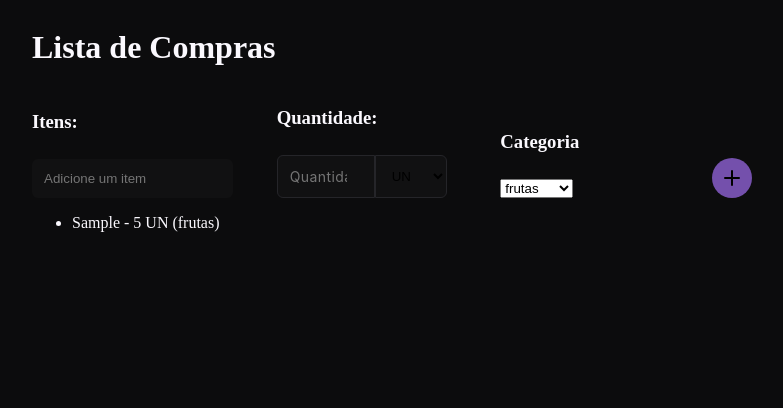
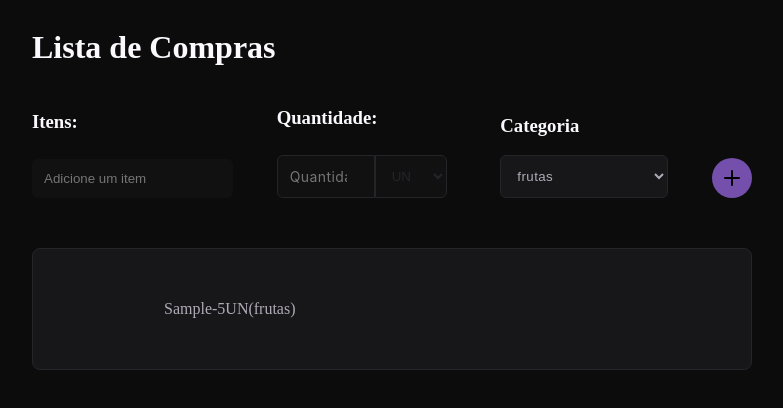
Before and after one commit to ThiagoDebiazi/shopping-list, a React (Vite) app: page / in a window 1280 px wide. Both pictures are taken after typing "Sample", "5" into the empty fields and a click on the button 979 px from the left and 178 px from the top of the page. Shown: the top 408 px of the page, without its empty margins (248-1031 px from the left). Built offline with nearby package versions, Linux system fonts and the light colour scheme.

Commit message:
setting up a checkbox

```diff
--- a/src/App.jsx
+++ b/src/App.jsx
@@ -56,13 +56,30 @@ function App() {
         </div>
         <button type='submit' className='add' onClick={handleAddItems}><Plus /></button>
       </form>
-      <ul>
-        {arrayItems.map((item, index) => (
-          <li key={index}>
-            {item.Itens} - {item.Quantidade} {item.Unidade} ({item.Categoria})
-          </li>
-        ))}
-      </ul>
+      <div className='itemsSubmited'>
+        <ul>
+          {arrayItems.map((item, index) => (
+            <li className='itemsSubmited2' key={index}>
+              <label className='checkBox'>
+                <input type='checkbox' checked='checked'></input>
+                <span className='Checkmark'></span>
+              </label>
+              <div className='siItems'>
+                {item.Itens}
+              </div>-
+              <div className='siQuantidade'>
+                {item.Quantidade}
+              </div>
+              <div className='siUnidade'>
+                {item.Unidade}
+              </div>
+              <div className='siCategoria'>
+                ({item.Categoria})
+              </div>
+            </li>
+          ))}
+        </ul>
+      </div>
     </div>
     </>
   )
--- a/src/index.css
+++ b/src/index.css
@@ -56,6 +56,7 @@ body {
   border-radius: 6px;
   border: var(--gray300);
   background: var(--gray-500);
+  color: var(--gray-200);
 }
 
 .items {
@@ -95,6 +96,7 @@ body {
   border-radius: 0px 6px 6px 0px;
   border: 1px solid var(--gray-300);
   background: var(--gray-500);
+  color: var(--gray-300);
 }
 
 .quantidade {
@@ -115,6 +117,17 @@ body {
 
 .selectCategoria {
   display: flex;
+  background-color: var(--gray-500);
+  color: var(--gray-200);
+  padding: 12px;
+  align-items: center;
+  letter-spacing: 0.42px;
+  border-radius: 6px;
+  gap: 8px;
+  align-self: stretch;
+  border: 1px solid var(--gray-300);
+  background: var(--gray-400);
+
 }
 
 .categoria {
@@ -122,11 +135,8 @@ body {
   width: 168px;
   flex-direction: column;
   align-items: flex-start;
-  gap: 8px;
   flex-shrink: 0;
   margin-left: 30px;
-
-
 }
 
 .add {
@@ -140,3 +150,72 @@ body {
   border: none;
   cursor: pointer;
 }
+
+.itemsSubmited {
+  display: flex;
+  padding: 16px;
+  justify-content: space-between;
+  align-self: stretch;
+  align-items: center;
+  border-radius: 8px;
+  border: 1px solid var(--gray-300);
+  background: var(--gray-400);
+  margin-top: 50px;
+
+}
+
+li {
+  list-style-type: none;
+}
+
+.checkBox {
+  display: block;
+  position: relative;
+  padding-left: 35px;
+  cursor: pointer;
+  height: 24px;
+  width: 24px;
+  font-size: 22px;
+}
+
+.checkBox input {
+  position: absolute;
+  opacity: 0;
+  cursor: pointer;
+  height: 0;
+  width: 0;
+}
+
+.checkBox:hover input~.Checkmark {
+  background-color: var(--gray-100);
+}
+
+.checkBox input:checked~.Checkmark {
+  background-color: var(--purple-light);
+}
+
+.checkBox .Checkmark:after {
+  display: flex;
+  background-color: var(--green);
+  content: "";
+  display: none;
+  position: absolute;
+  border: solid white;
+  height: 10px;
+  width: 5px;
+  top: 5px;
+  border-width: 0 3px 3px 0;
+  -webkit-transform: rotate(45deg);
+  -ms-transform: rotate(45deg);
+  transform: rotate(45deg);
+}
+
+.itemsSubmited2 {
+  display: flex;
+  align-items: center;
+  justify-content: space-between;
+  color: var(--gray-200);
+  padding: 16px;
+
+
+}
```
